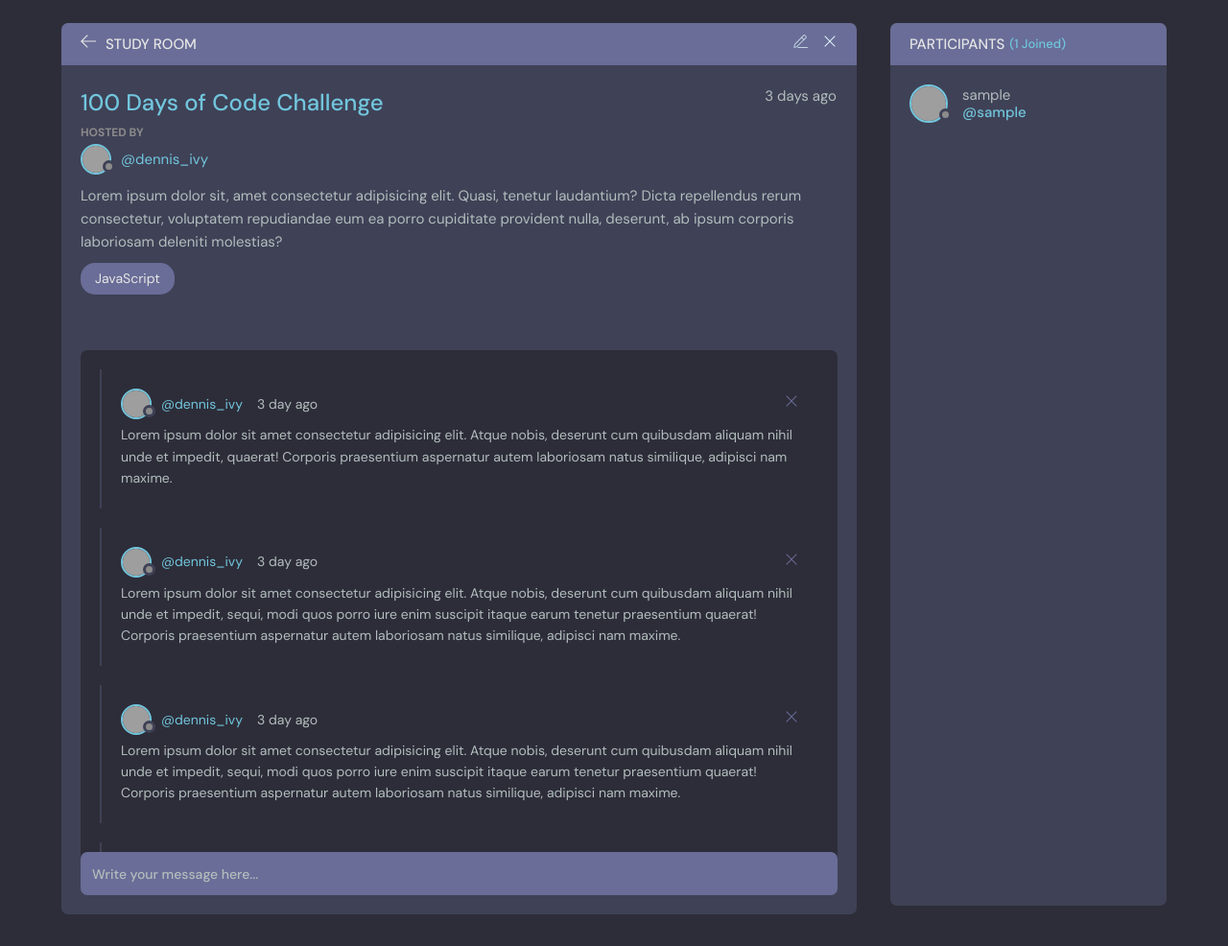
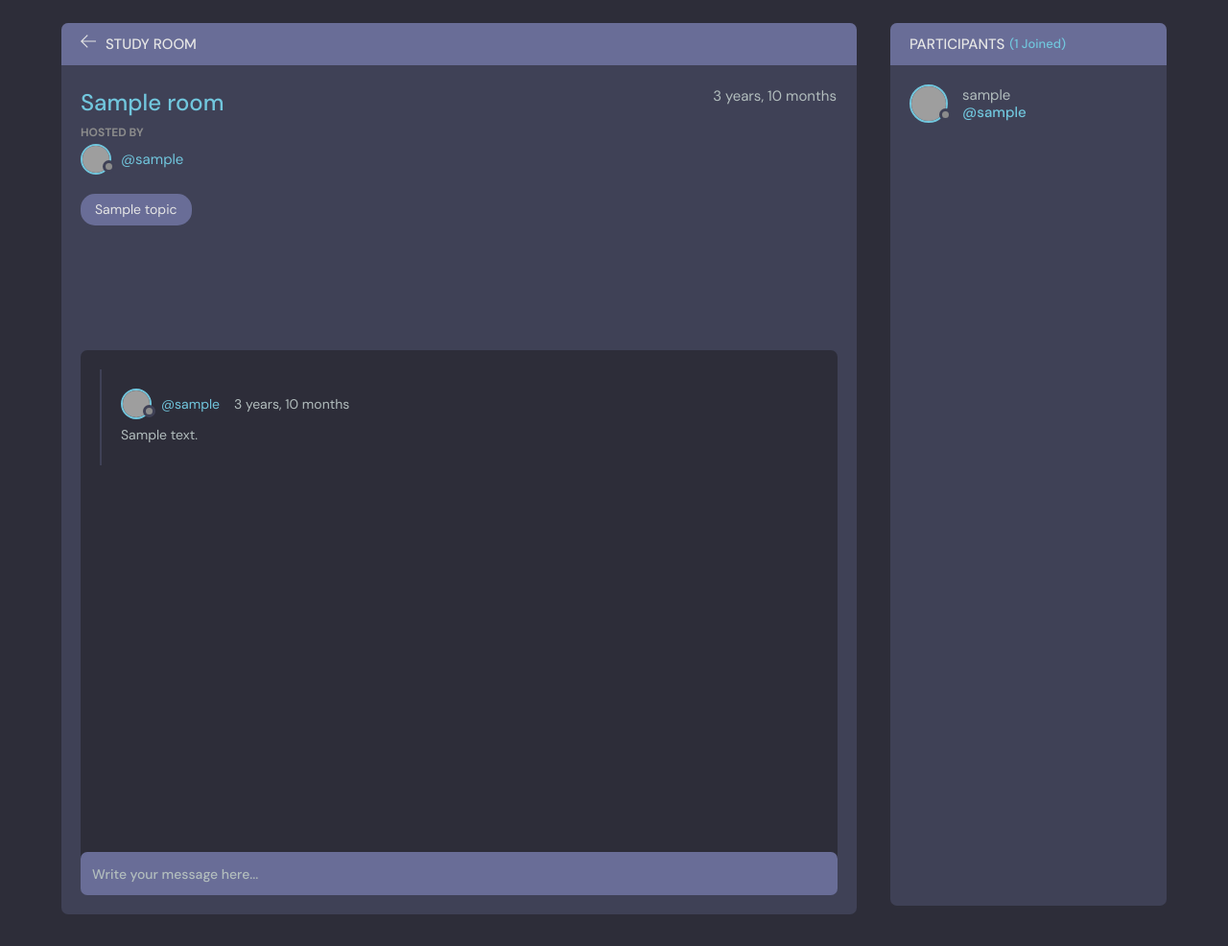
Before and after one commit to ArashGorji/studybud, a Django app: template base/templates/base/room.html in a window 1280 px wide. Shown: the part 76-1062 px from the top of the page at 96% size. Run offline with Django 5.2, Linux system fonts and the light colour scheme; the template is opened without the code that fills it: most values are stand-ins (such as "Sample title", 1, 10 or a date in 2020); grey boxes are pictures that could not be loaded.

Commit message:
room.html is updated

```diff
--- a/base/templates/base/room.html
+++ b/base/templates/base/room.html
@@ -5,7 +5,7 @@
         <div class="room">
           <div class="room__top">
             <div class="room__topLeft">
-              <a href="index.html">
+              <a href="{% url "home" %}">
                 <svg version="1.1" xmlns="http://www.w3.org/2000/svg" width="32" height="32" viewBox="0 0 32 32">
                   <title>arrow-left</title>
                   <path
@@ -15,9 +15,10 @@
               </a>
               <h3>Study Room</h3>
             </div>
+            {% if room.host == request.user %}
 
             <div class="room__topRight">
-              <a href="#">
+              <a href="{% url 'update-room' room.id %}">
                 <svg
                   enable-background="new 0 0 24 24"
                   height="32"
@@ -43,7 +44,7 @@
                   </g>
                 </svg>
               </a>
-              <a href="#">
+              <a href="{% url 'delete-room' room.id %}">
                 <svg version="1.1" xmlns="http://www.w3.org/2000/svg" width="32" height="32" viewBox="0 0 32 32">
                   <title>remove</title>
                   <path
@@ -52,7 +53,7 @@
                 </svg>
               </a>
             </div>
-
+            {% endif %}
             <!-- <button class="action-button" data-id="120" data-delete-url="https://randomuser.me/api/3324923"
             data-edit-url="profile.html">
             <svg version="1.1" xmlns="http://www.w3.org/2000/svg" width="32" height="32" viewBox="0 0 32 32">
@@ -72,130 +73,52 @@
           <div class="room__box scroll">
             <div class="room__header scroll">
               <div class="room__info">
-                <h3>100 Days of Code Challenge</h3>
-                <span>3 days ago</span>
+                <h3>{{room.name}}</h3>
+                <span>{{room.created|timesince}}</span>
               </div>
               <div class="room__hosted">
                 <p>Hosted By</p>
-                <a href="#" class="room__author">
+                <a href="{% url 'user-profile' room.host.id %}" class="room__author">
                   <div class="avatar avatar--small">
                     <img src="https://randomuser.me/api/portraits/men/37.jpg" />
                   </div>
-                  <span>@dennis_ivy</span>
+                  <span>@{{room.host.username}}</span>
                 </a>
               </div>
-              <div class="room__details">
-                Lorem ipsum dolor sit, amet consectetur adipisicing elit. Quasi, tenetur laudantium? Dicta repellendus
-                rerum consectetur, voluptatem repudiandae eum ea porro cupiditate provident nulla, deserunt, ab ipsum
-                corporis laboriosam deleniti molestias?
-              </div>
-              <span class="room__topics">JavaScript</span>
+              <span class="room__topics">{{room.topic.name}}</span>
             </div>
             <div class="room__conversation">
               <div class="threads scroll">
+            {% for message in room_messages %}
                 <div class="thread">
                   <div class="thread__top">
                     <div class="thread__author">
-                      <a href="#" class="thread__authorInfo">
+                      <a href="{% url 'user-profile' message.user.id %}" class="thread__authorInfo">
                         <div class="avatar avatar--small">
                           <img src="https://randomuser.me/api/portraits/men/37.jpg" />
                         </div>
-                        <span>@dennis_ivy</span>
+                        <span>@{{message.user.username}}</span>
                       </a>
-                      <span class="thread__date">3 day ago</span>
+                      <span class="thread__date">{{message.created|timesince}}</span>
                     </div>
+                    {% if message.user == request.user %}
                     <div class="thread__delete">
+                      <a href="{% url 'delete-message' message.id %}">
                       <svg version="1.1" xmlns="http://www.w3.org/2000/svg" width="32" height="32" viewBox="0 0 32 32">
                         <title>remove</title>
                         <path
                           d="M27.314 6.019l-1.333-1.333-9.98 9.981-9.981-9.981-1.333 1.333 9.981 9.981-9.981 9.98 1.333 1.333 9.981-9.98 9.98 9.98 1.333-1.333-9.98-9.98 9.98-9.981z"
                         ></path>
                       </svg>
+                      </a>
                     </div>
+                    {% endif %}
                   </div>
                   <div class="thread__details">
-                    Lorem ipsum dolor sit amet consectetur adipisicing elit. Atque nobis, deserunt cum quibusdam aliquam
-                    nihil unde et impedit, quaerat! Corporis praesentium aspernatur autem laboriosam natus similique,
-                    adipisci nam maxime.
+                      {{message.body}}
                   </div>
                 </div>
-                <div class="thread">
-                  <div class="thread__top">
-                    <div class="thread__author">
-                      <a href="#" class="thread__authorInfo">
-                        <div class="avatar avatar--small">
-                          <img src="https://randomuser.me/api/portraits/men/37.jpg" />
-                        </div>
-                        <span>@dennis_ivy</span>
-                      </a>
-                      <span class="thread__date">3 day ago</span>
-                    </div>
-                    <div class="thread__delete">
-                      <svg version="1.1" xmlns="http://www.w3.org/2000/svg" width="32" height="32" viewBox="0 0 32 32">
-                        <title>remove</title>
-                        <path
-                          d="M27.314 6.019l-1.333-1.333-9.98 9.981-9.981-9.981-1.333 1.333 9.981 9.981-9.981 9.98 1.333 1.333 9.981-9.98 9.98 9.98 1.333-1.333-9.98-9.98 9.98-9.981z"
-                        ></path>
-                      </svg>
-                    </div>
-                  </div>
-                  <div class="thread__details">
-                    Lorem ipsum dolor sit amet consectetur adipisicing elit. Atque nobis, deserunt cum quibusdam aliquam
-                    nihil unde et impedit, sequi, modi quos porro iure enim suscipit itaque earum tenetur praesentium
-                    quaerat! Corporis praesentium aspernatur autem laboriosam natus similique, adipisci nam maxime.
-                  </div>
-                </div>
-                <div class="thread">
-                  <div class="thread__top">
-                    <div class="thread__author">
-                      <a href="#" class="thread__authorInfo">
-                        <div class="avatar avatar--small">
-                          <img src="https://randomuser.me/api/portraits/men/37.jpg" />
-                        </div>
-                        <span>@dennis_ivy</span>
-                      </a>
-                      <span class="thread__date">3 day ago</span>
-                    </div>
-                    <div class="thread__delete">
-                      <svg version="1.1" xmlns="http://www.w3.org/2000/svg" width="32" height="32" viewBox="0 0 32 32">
-                        <title>remove</title>
-                        <path
-                          d="M27.314 6.019l-1.333-1.333-9.98 9.981-9.981-9.981-1.333 1.333 9.981 9.981-9.981 9.98 1.333 1.333 9.981-9.98 9.98 9.98 1.333-1.333-9.98-9.98 9.98-9.981z"
-                        ></path>
-                      </svg>
-                    </div>
-                  </div>
-                  <div class="thread__details">
-                    Lorem ipsum dolor sit amet consectetur adipisicing elit. Atque nobis, deserunt cum quibusdam aliquam
-                    nihil unde et impedit, sequi, modi quos porro iure enim suscipit itaque earum tenetur praesentium
-                    quaerat! Corporis praesentium aspernatur autem laboriosam natus similique, adipisci nam maxime.
-                  </div>
-                </div>
-                <div class="thread">
-                  <div class="thread__top">
-                    <div class="thread__author">
-                      <a href="#" class="thread__authorInfo">
-                        <div class="avatar avatar--small">
-                          <img src="https://randomuser.me/api/portraits/men/37.jpg" />
-                        </div>
-                        <span>@dennis_ivy</span>
-                      </a>
-                      <span class="thread__date">3 day ago</span>
-                    </div>
-                    <div class="thread__delete">
-                      <svg version="1.1" xmlns="http://www.w3.org/2000/svg" width="32" height="32" viewBox="0 0 32 32">
-                        <title>remove</title>
-                        <path
-                          d="M27.314 6.019l-1.333-1.333-9.98 9.981-9.981-9.981-1.333 1.333 9.981 9.981-9.981 9.98 1.333 1.333 9.981-9.98 9.98 9.98 1.333-1.333-9.98-9.98 9.98-9.981z"
-                        ></path>
-                      </svg>
-                    </div>
-                  </div>
-                  <div class="thread__details">
-                    Lorem ipsum dolor sit amet consectetur adipisicing elit. Atque nobis, deserunt cum quibusdam aliquam
-                    nihil unde et impedit, sequi, modi quos porro iure enim suscipit itaque earum tenetur praesentium.
-                  </div>
-                </div>
+            {% endfor %}
               </div>
             </div>
           </div>
```
